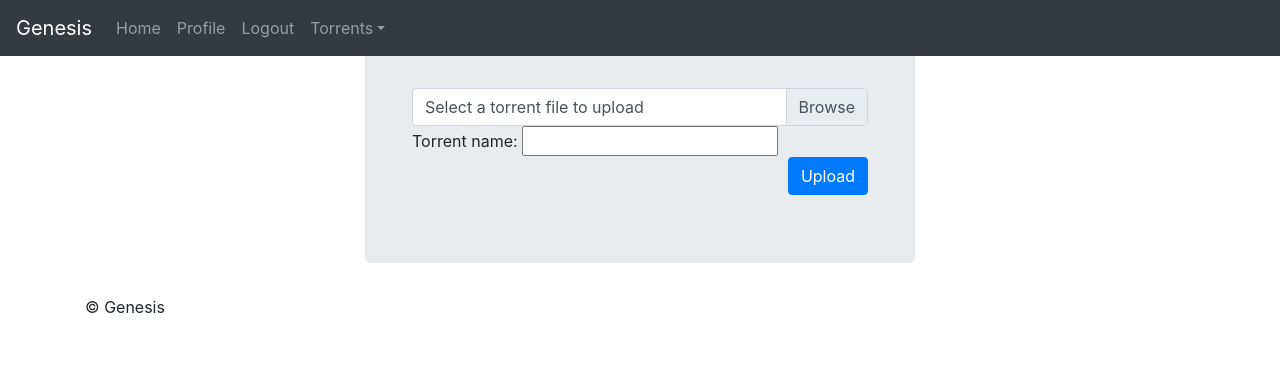
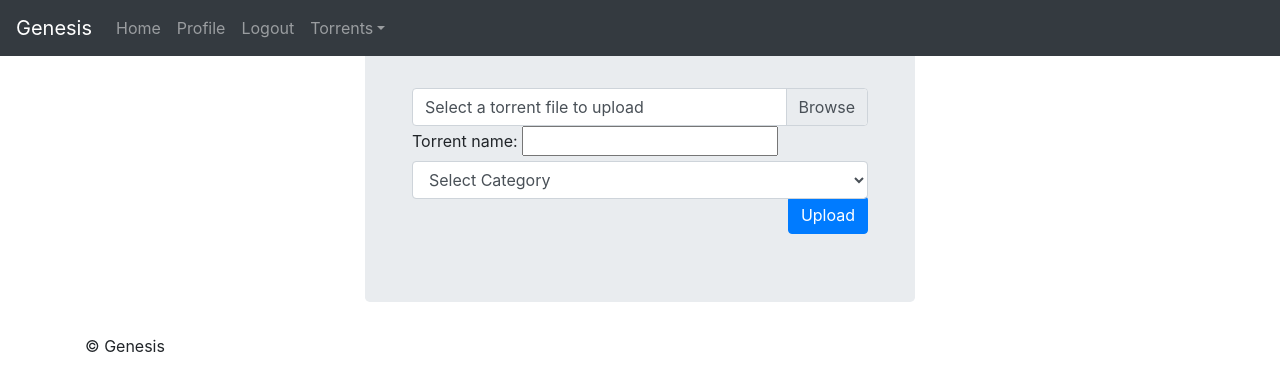
Before and after one commit to kevincornish/Genesis, a Django app: page /torrents/upload/ in a window 1280 px wide. Shown: the top 391 px of the page. Run offline with Django 3.2, Linux system fonts and the light colour scheme; the visitor is signed in with stand-in values (Sample User, id 1); data that the repository does not hold is empty; some libraries are stand-ins or nearby versions.

Commit message:
added categories

```diff
--- a/templates/core/profile.html
+++ b/templates/core/profile.html
@@ -2,7 +2,6 @@
 
 {% block title %}Profile{% endblock %}
 {% block content %}
-
 <div class="container jumbotron mt-4" style="max-width:500px">
         {% if torrents %}
         {% for torrent in torrents %}
@@ -10,6 +9,7 @@
                 <li>Name: {{ torrent.name }}</li>
                 <li>Uploaded by: {{ torrent.uploaded_by }}</li>
                 <li>Upload Date: {{ torrent.uploaded_at }}</li>
+                <li>Category: {{ torrent.category }}</li>
                 <a href="/media/{{torrent.torrent_path}}">Download</a>
         </ul>
         {% endfor %}
--- a/templates/torrents/upload.html
+++ b/templates/torrents/upload.html
@@ -2,7 +2,7 @@
 {% block content %}
 <div class="container jumbotron mt-4" style="max-width:550px">
     <div class="container">
-        <form action="/upload/" method="post" enctype="multipart/form-data">
+        <form method="post" enctype="multipart/form-data">
             {% csrf_token %}
             <div class="custom-file">
                 <input type="file" class="custom-file-input" required id="id_torrent_path" name="torrent_path">
@@ -10,8 +10,16 @@
                     torrent file to upload</label>
                 <label id="id_name" for="name" name="label_name">Torrent name:</label>
                 <input type="name" required id="id_name" name="name">
+                <select class="form-control mb-4" id="id_category" name="category">
+                    <option selected disabled>Select Category</option>
+
+                    {% for category in categories %}
+                    <option value="{{category.id}}">{{category.title}}</option>
+                    {% endfor %}
+
+                </select>
             </div>
-            <div class=" d-flex justify-content-end mb-1 my-1">
+            <div class="d-flex justify-content-end mb-1 my-1">
                 <button class="btn btn-primary" type="submit">Upload</button>
             </div>
         </form>
--- a/torrents/admin.py
+++ b/torrents/admin.py
@@ -1,4 +1,5 @@
 from django.contrib import admin
-from .models import Torrent
+from .models import Torrent,Category
 
+admin.site.register(Category)
 admin.site.register(Torrent)
--- a/torrents/forms.py
+++ b/torrents/forms.py
@@ -4,4 +4,4 @@ from .models import Torrent
 class TorrentForm(forms.ModelForm):
     class Meta:
         model = Torrent
-        fields = ('torrent_path','name')
+        fields = ('torrent_path','name','category')
--- a/torrents/models.py
+++ b/torrents/models.py
@@ -1,7 +1,26 @@
 from django.db import models
+
+class Category(models.Model):
+    created_at = models.DateTimeField(auto_now_add=True, verbose_name="Created at")
+    updated_at = models.DateTimeField(auto_now=True, verbose_name="Updated at")
+    title = models.CharField(max_length=255, verbose_name="Title")
+
+    class Meta:
+        verbose_name = "Category"
+        verbose_name_plural = "Categories"
+        ordering = ['title']
+
+    def __str__(self):
+        return self.title
+
 
 class Torrent(models.Model):
     name = models.CharField(max_length=255)
     uploaded_by = models.CharField(max_length=25)
     torrent_path = models.FileField(upload_to='torrents/')
     uploaded_at = models.DateTimeField(auto_now=False, auto_now_add=True)
+    updated_at = models.DateTimeField(auto_now=True, verbose_name="Updated at")
+    category = models.ForeignKey(Category, verbose_name="Category", on_delete=models.CASCADE, blank=True, null=True)
+
+    def __str__(self):
+        return self.name
--- a/torrents/views.py
+++ b/torrents/views.py
@@ -4,14 +4,20 @@ from django.shortcuts import render, redirect
 from django.conf import settings
 from django.core.files.storage import FileSystemStorage
 from torrents.forms import TorrentForm
-from torrents.models import Torrent
+from torrents.models import Torrent, Category
 from django.contrib.auth import views
 from django.contrib.auth.decorators import login_required
 
 @login_required(login_url="/login/")
 def browse(request):
-    torrents = Torrent.objects.all()
-    return render(request, 'torrents/browse.html',{'torrents':torrents})
+    if 'category' in request.GET:
+          category = request.GET.get('category', None)
+          if category:
+                torrents = Torrent.objects.filter(category=category)
+    else:
+        torrents = Torrent.objects.all().order_by("-uploaded_at")
+    categories = Category.objects.all()
+    return render(request, 'torrents/browse.html',{'torrents':torrents,'categories':categories})
 
 @login_required(login_url="/login/")
 def upload(request):
@@ -23,10 +29,12 @@ def upload(request):
             torrentForm.torrent_path = request.FILES['torrent_path']
             torrentForm.uploaded_by = request.user.username
             torrentForm.name = request.POST['name']
+            torrentForm.category = Category.objects.get(id = request.POST['category'])
             torrentForm.save()
             return redirect('browse')
         else:
             return HttpResponse("form is not valid")
     else:
         fileUploadForm = TorrentForm()
-    return render(request, 'torrents/upload.html', {'form': fileUploadForm})
+        categories = Category.objects.all()
+    return render(request, 'torrents/upload.html', {'form': fileUploadForm,'categories':categories})
```
Also changed, not shown: templates/torrents/browse.html (+12 -0 lines), torrents/migrations/0002_auto_20211114_1450.py (added).
